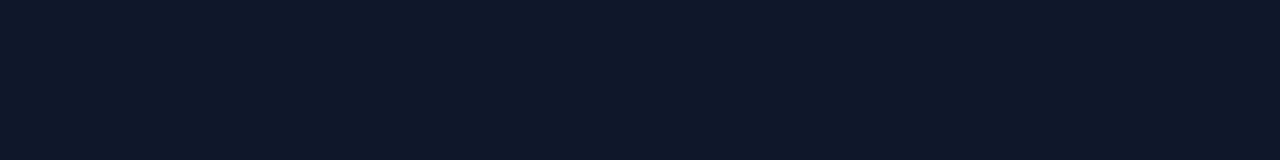
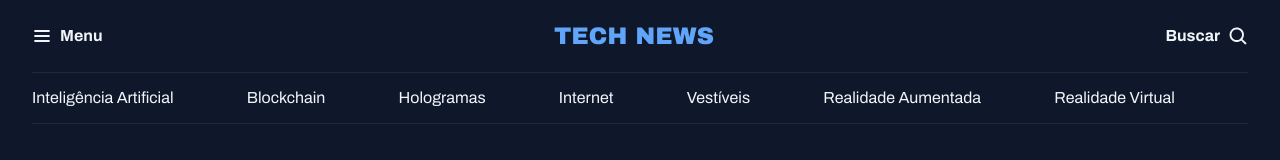
Before and after one commit to GuilhermeBianquin/FullStack-ProjetoSiteNoticias, a plain HTML site: page index.html in a window 1280 px wide. Drawn offline with Linux system fonts and the light colour scheme.

Commit message:
criando o header da aplicação

```diff
--- a/index.html
+++ b/index.html
@@ -10,6 +10,29 @@
   <link href="https://fonts.googleapis.com/css2?family=Archivo:ital,wght@0,100..900;1,100..900&display=swap" rel="stylesheet">
 </head>
 <body>
-
+  <header class="container">
+    <nav id="primary" class="grid grid-flow-col">
+      <div>
+        <img src="assets/icons/List.svg" alt="ícone de menu">
+        <strong>Menu</strong>
+      </div>
+      <div>
+        <img src="assets/Logo.png" alt="TechNews Logo">
+      </div>
+      <div>
+        <strong>Buscar</strong>
+        <img src="assets/icons/MagnifyingGlass.svg" alt="ícone de lupa para pesquisa">
+      </div>
+    </nav>
+    <nav id="secondary" class="grid grid-flow-col">
+      <a href="#">Inteligência Artificial</a>
+      <a href="#">Blockchain</a>
+      <a href="#">Hologramas</a>
+      <a href="#">Internet</a>
+      <a href="#">Vestíveis</a>
+      <a href="#">Realidade Aumentada</a>
+      <a href="#">Realidade  Virtual</a>
+    </nav>
+  </header>
 </body>
 </html>
--- a/styles/global.css
+++ b/styles/global.css
@@ -38,3 +38,18 @@ a:hover{
 h1, h2, h3{
   font: inherit;
 }
+
+.container{
+  max-width: 1280px;
+  padding-inline: 32px;
+  margin-inline: auto;
+}
+
+/* utility-first */
+.grid{
+  display: grid;
+}
+
+.grid-flow-col{
+  grid-auto-flow: column;
+}
--- /dev/null
+++ b/styles/header.css
@@ -0,0 +1,24 @@
+#primary{
+  padding-block: 20px;
+
+  div{
+    display: flex;
+    align-items: center;
+    gap: 8px;
+  }
+
+  /* nesting css */
+  div:nth-child(2){
+    margin-inline: auto;
+  }
+
+  div:nth-child(3){
+    justify-self: end;
+  }
+}
+
+#secondary{
+  padding-block: 14px;
+  border: solid 1px var(--stroke-color);
+  border-inline: none;
+}
--- a/styles/index.css
+++ b/styles/index.css
@@ -1 +1,2 @@
-@import url(global.css)
+@import url(global.css);
+@import url(header.css);
```
